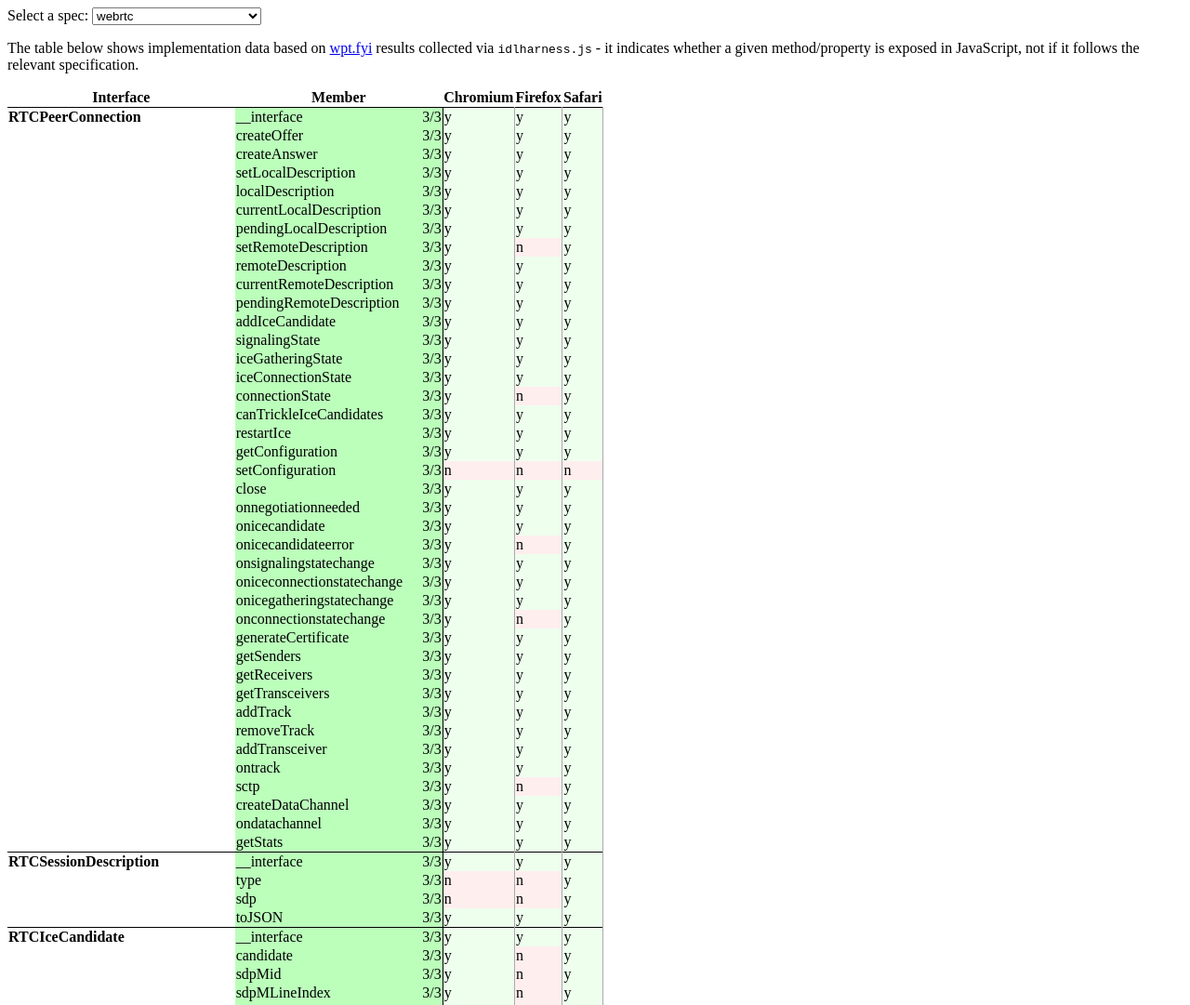
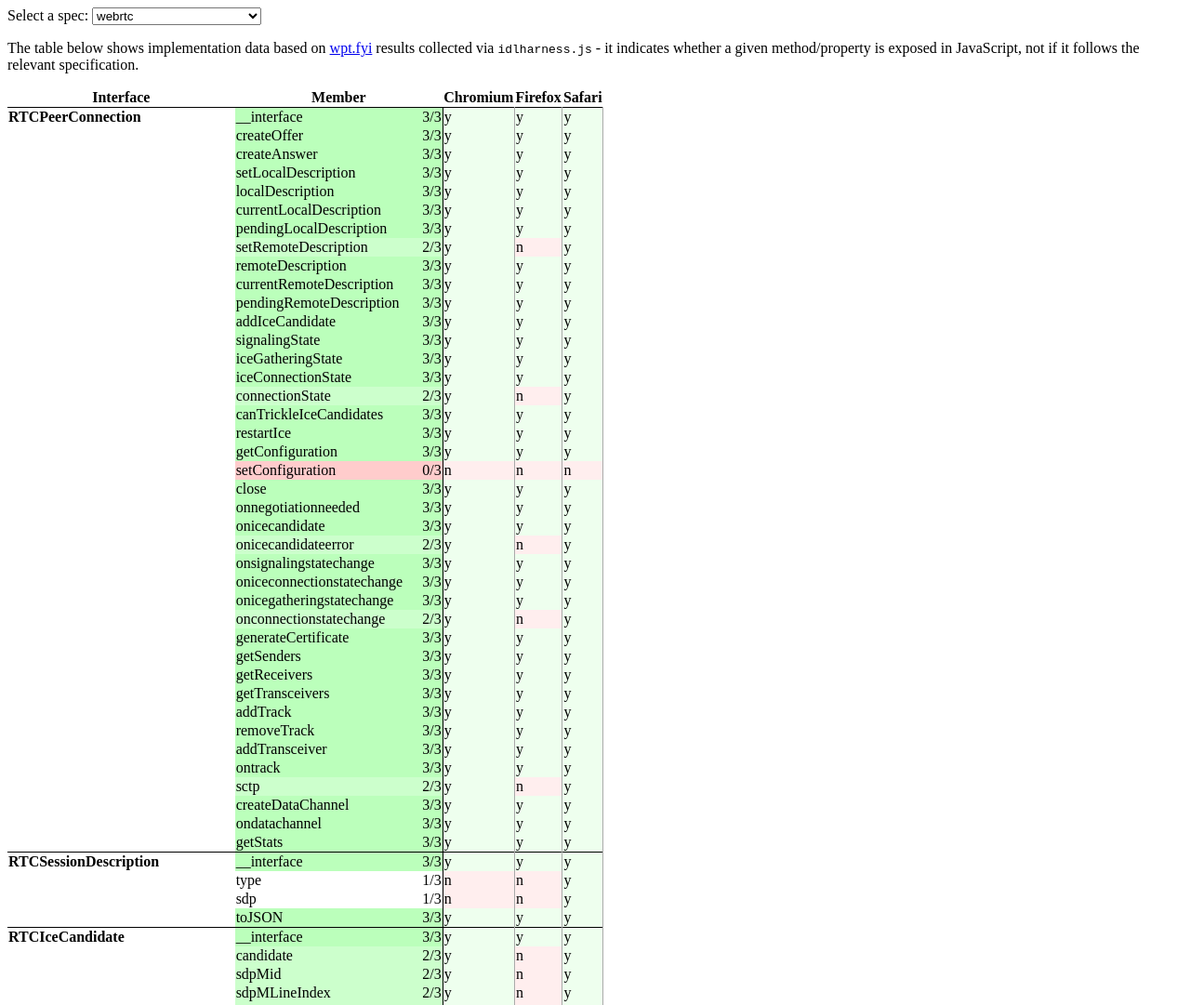
Before and after one commit to dontcallmedom/webrtc-impl-tracker, a website: page index.html in a window 1280 px wide. Shown: the top 1081 px of the page at 93% size. Drawn offline with Linux system fonts and the light colour scheme.

Commit message:
Fix color coding and display results on N/A situations

```diff
--- a/index.html
+++ b/index.html
@@ -24,6 +24,7 @@
       top: 0;
       background-color:rgba(255,255,255,0.8);
     }
+    #errorlog { font-weight: bold; color: #F00;}
     </style>
   </head>
   <body>
--- a/script.js
+++ b/script.js
@@ -34,7 +34,6 @@ function showSpec(shortname) {
       }
       if (err) {
         showError(err);
-        return;
       }
       Object.keys(d).forEach(name => {
         const tr = document.createElement("tr");
@@ -59,8 +58,10 @@ function showSpec(shortname) {
           scoreSpan.textContent = "?/3";
             memberTd.className = "unknown";
           } else {
-            scoreSpan.textContent = Object.keys(d[name][member]).length + "/3";
-            memberTd.className = Object.keys(d[name][member]).length >= 2 ? "yes" + Object.keys(d[name][member]).length : "no" + (3 - Object.keys(d[name][member]).length);
+            const scorePass = Object.values(d[name][member]).filter(x => x === "PASS").length;
+            const scoreFail = Object.values(d[name][member]).filter(x => x === "FAIL").length;
+            scoreSpan.textContent = (scorePass + scoreFail === 3) ? scorePass + "/3" : " (N/A)";
+            memberTd.className = scorePass >= 2 ? "yes" + scorePass : "no" + scoreFail;
             markupBrowserSupport(chromeTd, d[name][member].chrome);
             markupBrowserSupport(firefoxTd, d[name][member].firefox);
             markupBrowserSupport(safariTd, d[name][member].safari);
@@ -83,6 +84,7 @@ function showSpec(shortname) {
 fetch("specs.json").then(r => r.json()).then(shortnames =>{
   const selector = document.getElementById("spec");
   for (let s of shortnames) {
+    s = s.tr ?? s;
     const opt = document.createElement("option");
     opt.textContent = s;
     if (s === shortname) {
```
